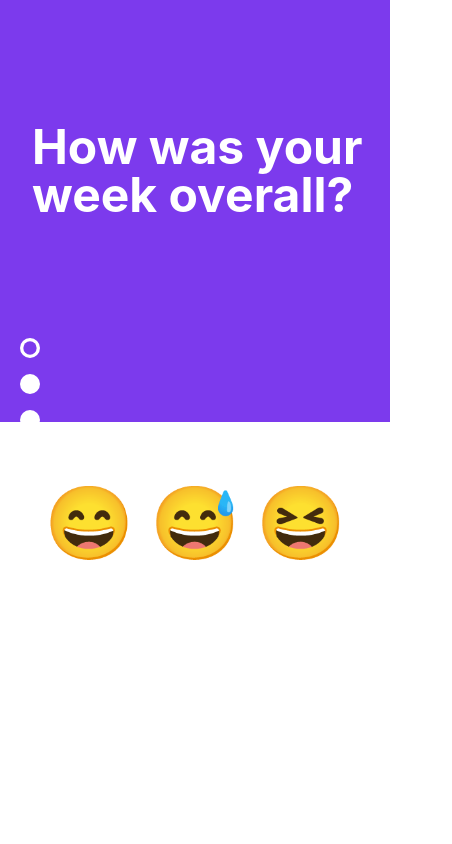
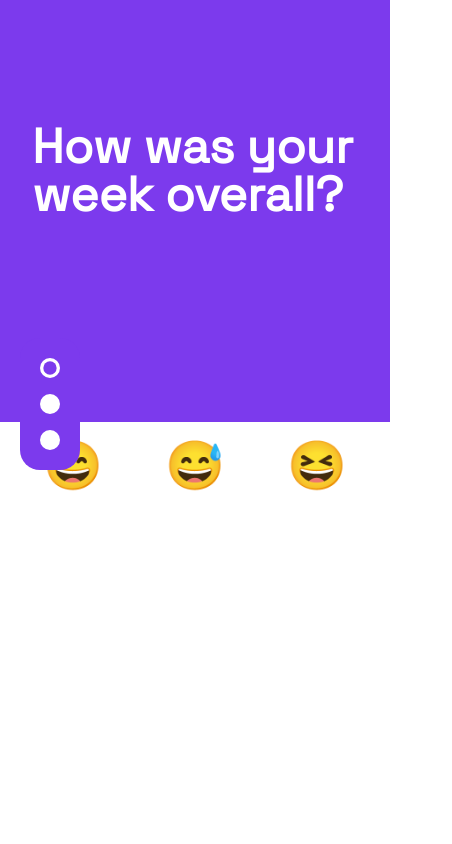
Before and after one commit to vanya6537/dubai-rakbank-react-app, a React (Create React App) app: page / in a window 390 px wide. Shown: the top 844 px of the page, 452 px wide, since content can reach past the window. Built offline with nearby package versions, Linux system fonts and the light colour scheme.

Commit message:
fix mobile safari bugs; no control under the scroll yet

```diff
--- a/src/App.css
+++ b/src/App.css
@@ -1,10 +1,13 @@
+@import url('https://fonts.googleapis.com/css2?family=Montserrat:wght@500&family=Space+Grotesk:wght@400&display=swap');
+
 @tailwind base;
 @tailwind components;
 @tailwind utilities;
 
 html {
   scroll-snap-type: y mandatory;
-  /* overflow: hidden; */
+  -webkit-scroll-snap-type: y mandatory;
+  overflow-x: hidden;
 }
 
 body,html {
@@ -13,7 +16,11 @@ body,html {
   width: 100vw;
   /* overflow-x: hidden; */
   scroll-snap-type: y mandatory;
-
+  -webkit-scroll-snap-type: y mandatory;
+  position: relative;
+}
+* {
+  font-family: 'Space Grotesk', sans-serif;
 }
 .App {
   text-align: center;
@@ -65,16 +72,22 @@ body,html {
   #slider {
     top: calc(50% - 84px);
     left: 20px;
+    background-color: rgb( 124 58 237 / var(--tw-bg-opacity));
+    padding: 20px;
+    border-radius: 20px;
   }
   section {
     display: flex;
     height: 50dvh;
     justify-content: center;
+    position: relative;
     align-items: end;
   }
   section > div {
     padding-top: 20px;
     width: 100%;
+    position: relative;
+
     min-height: 50dvh;
   }
 }
--- a/src/App.tsx
+++ b/src/App.tsx
@@ -58,7 +58,7 @@ function App() {
             exit={{ x: 0, opacity: 1, transition: { duration: 1 } }}
           >
             {questions.map((q, i) => (
-              <m.div key={`question-content-${i}`} className="flex flex-col sm:!flex-row h-dvh">
+              <m.div key={`question-content-${i}`} className="flex flex-col sm:!flex-row h-dvh relative">
                   <m.div
                     className="flex flex-col sm:py-10 items-center sm:w-1/2 bg-violet-600 h-1/2 sm:h-full"
                     onViewportEnter={() => {
--- a/src/components/Options.tsx
+++ b/src/components/Options.tsx
@@ -24,6 +24,7 @@ export const Options = ({
    */
   const handleClick = (index: number) => {
     setAnswer(data[index].label);
+    setActive(data[index].label);
   };
 
   /**
@@ -47,20 +48,23 @@ export const Options = ({
   };
 
   return (
-    <m.div className="h-full sm:h-1/3 flex flex-col">
-      <m.div className="flex flex-row gap-4 sm:gap-8 items-center justify-center w-full h-1/3 pt-8">
+    <m.div className={`h-full ${data.length>4?'sm:h-1/2':'sm:h-1/3'} flex flex-col w-full`}>
+      <m.div className="grid grid-cols-3 sm:grid-cols-4 row-span-1 gap-4 sm:gap-8 items-center justify-center w-fullpt-8">
         {data.map((d, i) => (
           <m.button
             data-testid={`${d.label}-${i}`}
             key={`${d.label}-${i}`}
-            className={`text-7xl cursor-pointer transition-all delay-0 ${
+            className={`text-5xl sm:text-7xl cursor-pointer transition-all delay-0 ${
               answer === d.label ? "bg-violet-300 p-4 rounded-md" : ""
             }`}
-            onClick={() => handleClick(i)}
+            onClick={(e) => {e.preventDefault();
+              handleClick(i);
+            }}
             whileHover={{ scale: 1.2 }}
             whileTap={{ scale: 0.9 }}
             onHoverEnd={() => handleHoverEnd(i)}
             onHoverStart={() => handleHover(i)}
+            onTapStart={(e)=> {handleClick(i); e.stopPropagation();}}
           >
             {d.icon}
           </m.button>
@@ -68,7 +72,7 @@ export const Options = ({
       </m.div>
       <m.div className="flex flex-col items-center h-2/3">
         <AnimatePresence>
-          {active && (
+          {(active) && (
             <m.p
               key="active"
               initial={{ opacity: 0, y: 20 }}
@@ -76,7 +80,7 @@ export const Options = ({
               exit={{ opacity: 0, y: 20 }}
               className="text-7xl text-left font-bold text-violet-600 pt-14"
             >
-              {active}
+              {active||answer}
             </m.p>
           )}
         </AnimatePresence>
```
